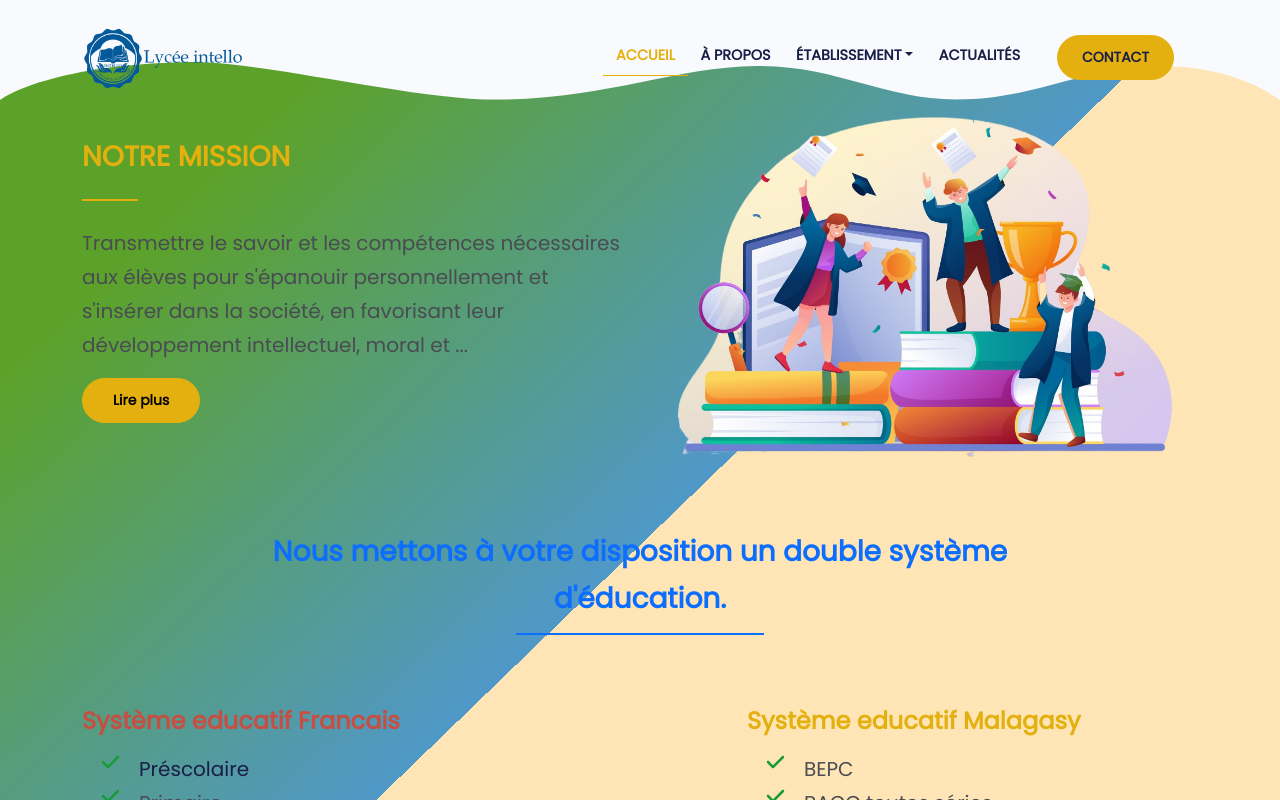
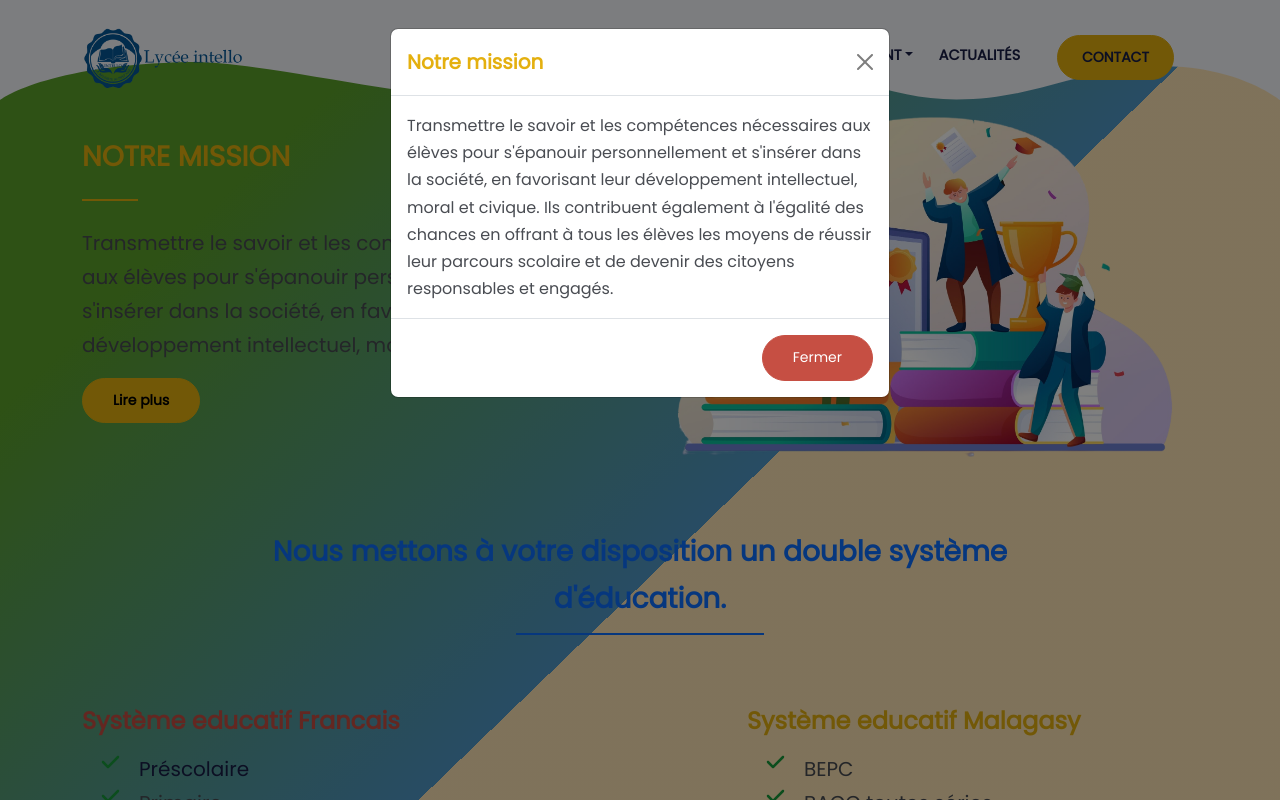
Before and after one commit to Radoniaina24/intello24, a Next.js app: page / in a window 1280 px wide. Both pictures are taken after a click on the button "Lire plus". Shown: the part 995-1795 px from the top of the page. Built offline with nearby package versions, Linux system fonts and the light colour scheme.

Commit message:
add modal for mission

```diff
--- a/src/components/Contact/Contact.js
+++ b/src/components/Contact/Contact.js
@@ -31,12 +31,8 @@ function Contact(props) {
 
   return (
     <>
-      <section id='contact' className='contact my-5 position-relative'>
-        {/* <Image
-          src={decoration}
-          alt=''
-          className='decoration-star position-absolute'
-        /> */}
+      <section id='contact bg-light' className='contact my-5 position-relative'>
+        <h2 className='text-center text-danger my-5'>Nous contacter</h2>
         <div className='container position-relative z-3'>
           <div className='row align-items-center'>
             <div className='col-lg-6 d-none d-md-block'>
--- a/src/components/Details/Details.jsx
+++ b/src/components/Details/Details.jsx
@@ -21,7 +21,9 @@ export default function Details() {
               offrant à tous les élèves les moyens de réussir leur parcours
               scolaire et de devenir des citoyens responsables et engagés. */}
             </p>
-            <button className='btn btn-secondary btn-sm fw-bold'>Lire plus</button>
+            <button className='btn btn-secondary btn-sm fw-bold' data-bs-toggle="modal" data-bs-target="#mission">
+              Lire plus
+            </button>
           </div>
           <div className='col-12 col-md-6' data-aos='fade-down' data-aos-duration="4000">
             <Image
@@ -32,6 +34,29 @@ export default function Details() {
           </div>
         </div>
       </div>
+
+
+      <div className="modal fade" id="mission" data-bs-backdrop="static" data-bs-keyboard="false" tabindex="-1" aria-labelledby="staticBackdropLabel" aria-hidden="true">
+        <div className="modal-dialog">
+          <div className="modal-content">
+            <div className="modal-header">
+              <h1 className="modal-title fs-5 text-secondary" id="staticBackdropLabel">Notre mission</h1>
+              <button type="button" className="btn-close" data-bs-dismiss="modal" aria-label="Close"></button>
+            </div>
+            <div className="modal-body">
+              Transmettre le savoir et les compétences nécessaires aux élèves
+              pour s&apos;épanouir personnellement et s&apos;insérer dans la
+              société, en favorisant leur développement intellectuel, moral et
+              civique. Ils contribuent également à l&apos;égalité des chances en
+              offrant à tous les élèves les moyens de réussir leur parcours
+              scolaire et de devenir des citoyens responsables et engagés.
+            </div>
+            <div className="modal-footer">
+              <button type="button" className="btn btn-danger btn-sm" data-bs-dismiss="modal">Fermer</button>
+            </div>
+          </div>
+        </div>
+      </div>
     </section>
   );
 }
--- a/src/components/Slogan/Slogan.jsx
+++ b/src/components/Slogan/Slogan.jsx
@@ -1,4 +1,5 @@
 'use client';
+import Link from 'next/link';
 import { TypeAnimation } from 'react-type-animation';
 function Slogan(){
     return (
@@ -24,7 +25,9 @@ function Slogan(){
                 />
                 </span>
                 </h2>
-                <button className='btn btn-sm btn-danger text-white'>En savoir plus</button>
+                <Link href='/about' className='btn btn-sm btn-danger text-white'>
+                  En savoir plus
+                </Link>
             </div>
           </div>
         </>
--- a/src/components/Testimonials/Testimonials.js
+++ b/src/components/Testimonials/Testimonials.js
@@ -5,6 +5,7 @@ import testimonial3 from '@/images/testimonial-3.jpg'
 import {FontAwesomeIcon} from "@fortawesome/react-fontawesome";
 import {faArrowCircleLeft, faArrowCircleRight} from "@fortawesome/free-solid-svg-icons";
 import Image from 'next/image';
+import Svg from '../Hero/Svg';
 function Testimonials(props) {
     return (
         <section id="testimonials" className="testimonials py-4">
@@ -91,6 +92,9 @@ function Testimonials(props) {
                     <FontAwesomeIcon size='xs' icon={faArrowCircleRight} className="text-secondary fontAwesome"/>
                 </button>
             </div>
+            {/* <div className='transformation'>
+                <Svg/>
+            </div> */}
         </section>
     );
 }
--- a/src/theme/scss/styles.scss
+++ b/src/theme/scss/styles.scss
@@ -125,6 +125,9 @@
 }
 .transformation{
   transform: rotate(-180deg);
+  .cls-1 {
+    fill: var(--bs-light)
+  }
 }
 //fonts
 .roboto {
@@ -159,8 +162,6 @@
     }
   }
 }
-
-
 .hr-heading {
   display: inline-block;
   width: 3.5rem;
```
